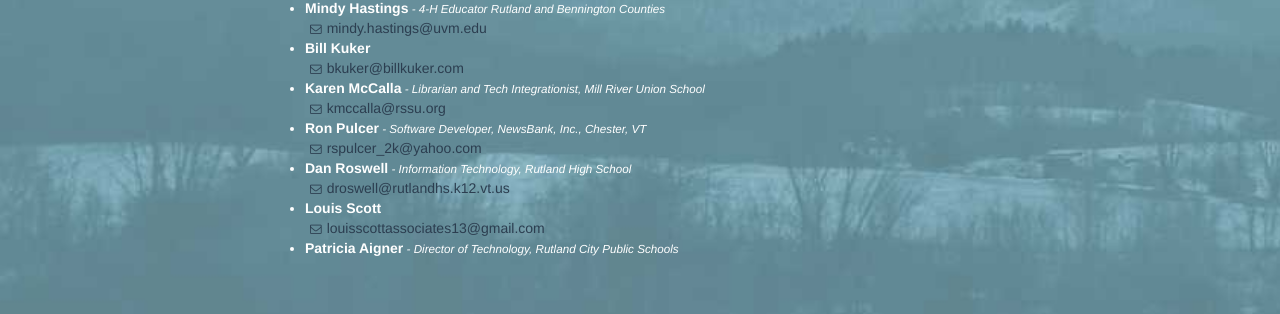
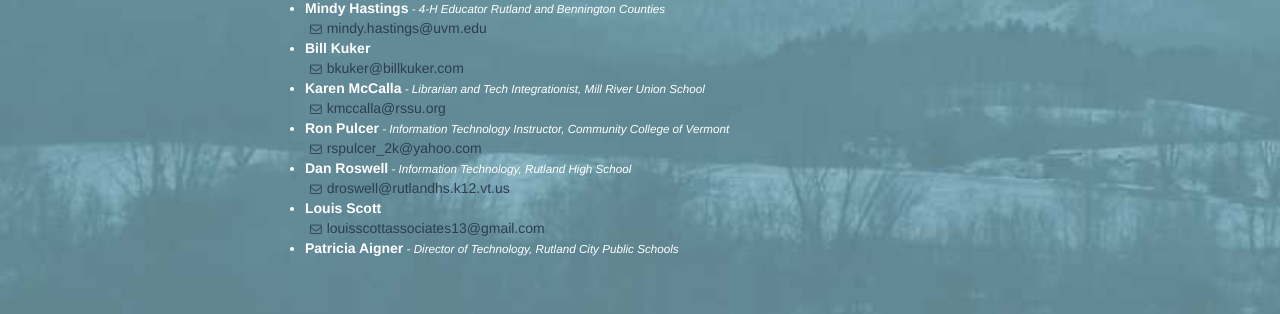
Before and after one commit to bkuker/greaterrutlandmakerspace.github.io, a Jekyll site: the page built from index.html, in a window 1280 px wide and 900 px high, scrolled down 4366 px. Shown: the part 138-452 px from the top of the window. Built offline with Jekyll 4.4.1, drawn with Linux system fonts in a browser that asks for light colours; nearby versions of some CDN libraries.

Commit message:
Update people.html (#1)

```diff
--- a/_includes/people.html
+++ b/_includes/people.html
@@ -48,8 +48,8 @@
 					<li class="person"><span class="name">Karen McCalla</span><span class="where">Librarian and Tech
 							Integrationist, Mill River Union School</span><a class="email" href="mailto:kmccalla@rssu.org">kmccalla@rssu.org</a></li>
 
-					<li class="person"><span class="name">Ron Pulcer</span><span class="where">Software Developer,
-							NewsBank, Inc., Chester, VT</span><a class="email" href="mailto:rspulcer_2k@yahoo.com">rspulcer_2k@yahoo.com</a></li>
+					<li class="person"><span class="name">Ron Pulcer</span><span class="where">Information Technology
+							Instructor, Community College of Vermont</span><a class="email" href="mailto:rspulcer_2k@yahoo.com">rspulcer_2k@yahoo.com</a></li>
 
 					<li class="person"><span class="name">Dan Roswell</span><span class="where">Information Technology,
 							Rutland High School</span><a class="email" href="mailto:droswell@rutlandhs.k12.vt.us">droswell@rutlandhs.k12.vt.us</a></li>
```
